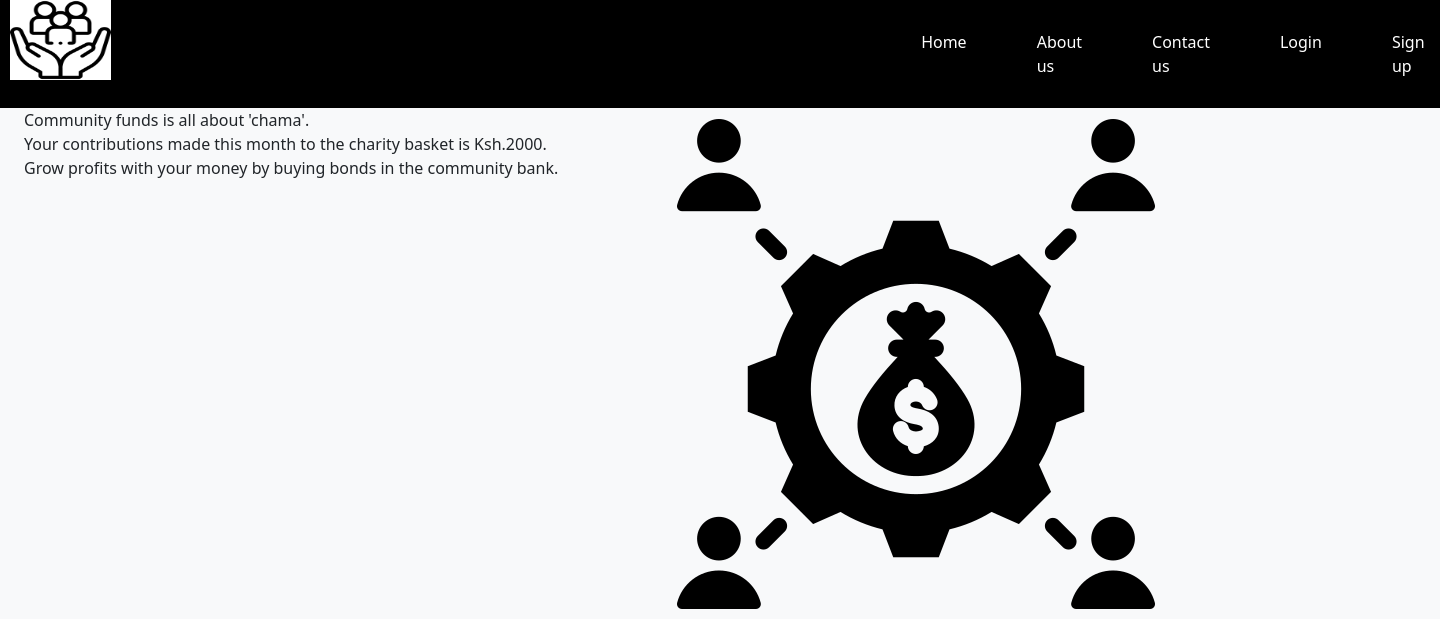
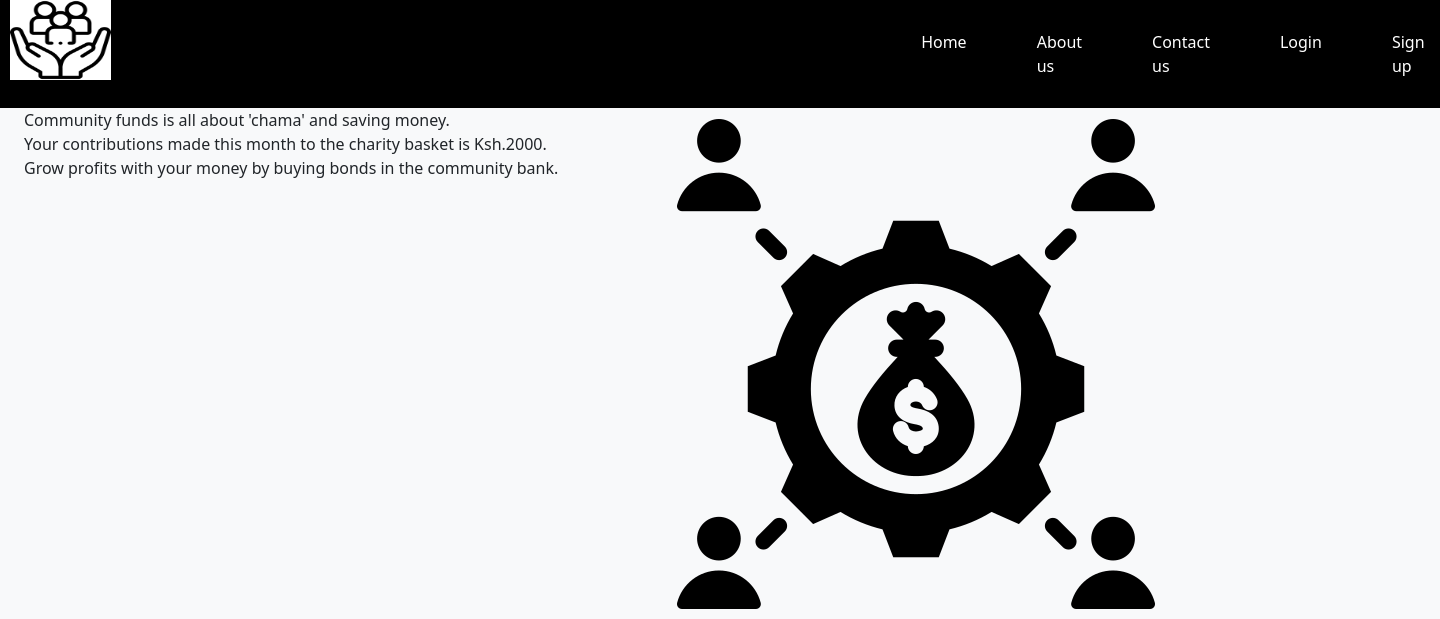
Before and after one commit to magda-devc/phpLogin, a PHP site: page / in a window 1440 px wide. Shown: the top 619 px of the page. Run offline with PHP 8.4, Linux system fonts and the light colour scheme.

Commit message:
trying to make changes

```diff
--- a/index.php
+++ b/index.php
@@ -10,7 +10,7 @@ if (isset($_SESSION["useruid"])) {
 </div>
 <div class="container row">
     <div class="col-sm-6">
-        <p>Community funds is all about 'chama'. <br>
+        <p>Community funds is all about 'chama' and saving money. <br>
         Your contributions made this month to the charity basket is Ksh.2000. <br>
         Grow profits with your money by buying bonds in the community bank.</p>
     </div>
```
